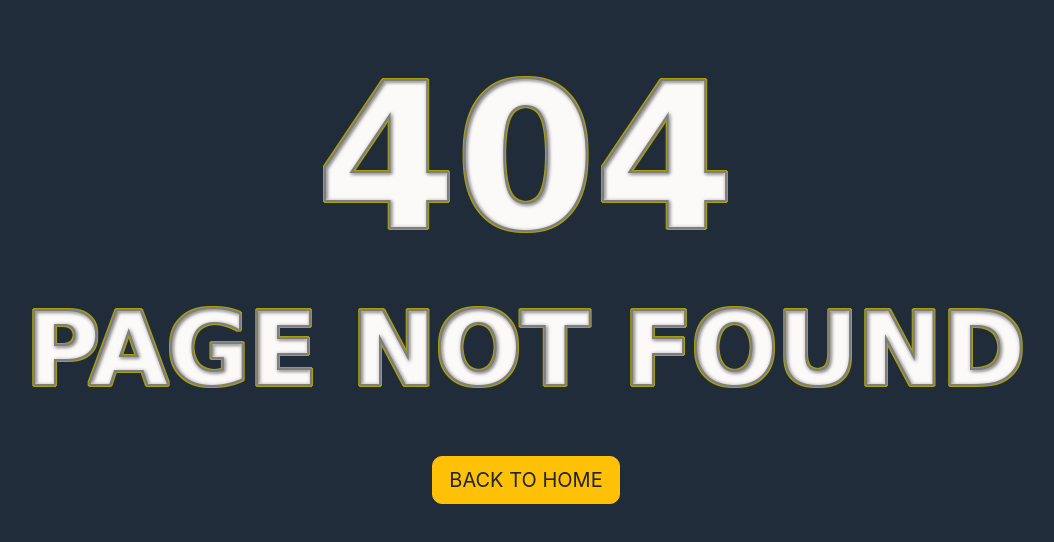
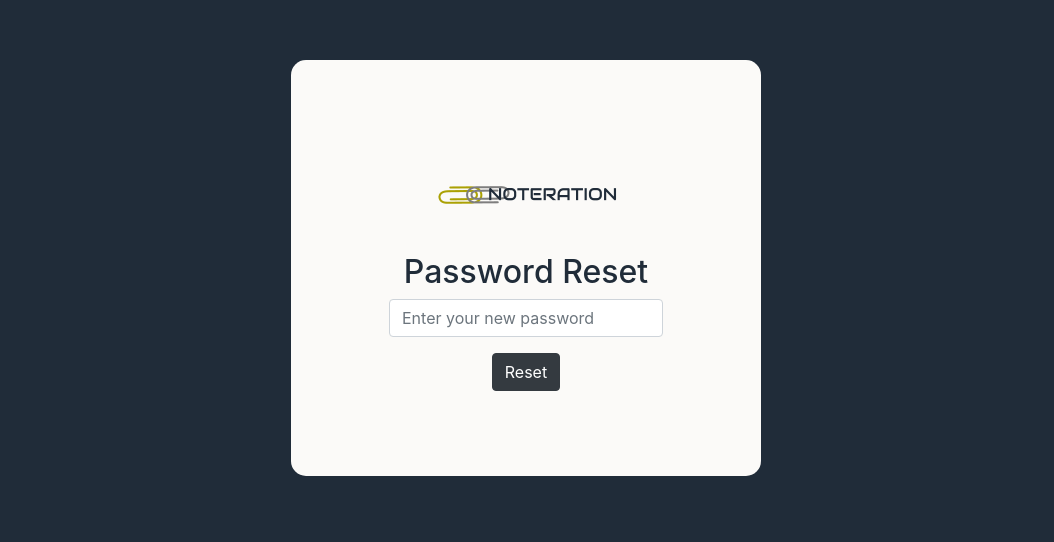
Before and after one commit to eteration-bootcamp/2020-bootcamp-team-5, a React app: page /new-password/1 in a window 1280 px wide. Shown: the part 132-674 px from the top of the page, without its empty margins (114-1168 px from the left). Built offline with nearby package versions, Linux system fonts and the light colour scheme.

Commit message:
add Reset Password feature

```diff
--- a/src/App.js
+++ b/src/App.js
@@ -11,6 +11,7 @@ import axios from 'axios';
 import WelcomePage from './containers/WelcomePage';
 import NotesPage from './containers/NotesPage';
 import PageNotFound from './containers/PageNotFound';
+import ResetPasswordPage from './containers/ResetPasswordPage';
 
 const store = createStore(
   reducer,
@@ -45,6 +46,7 @@ const App = () => {
       <Switch>
         <Route exact path="/" component={() => homePage(authResult, setAuthResult)} />
         <Route exact path="/notes" component={() => requireAuth(NotesPage, authResult, setAuthResult)} />
+        <Route path = "/new-password/:id" render={(props) => (<ResetPasswordPage {...props } />)} />
         <Route exact path="*" component={PageNotFound} />
       </Switch>
     </Router>
--- a/src/components/ForgotPassword/index.js
+++ b/src/components/ForgotPassword/index.js
@@ -1,26 +1,51 @@
-import React from 'react';
+import React, { useState } from 'react';
 import {Form, Button} from 'react-bootstrap';
 import {useDispatch} from 'react-redux';
 import '../../styles/Main.css';
+import axios from 'axios';
+import {FORGOT_PASSWORD_API} from '../../config/api';
 
 function ForgotPassword() {
     const dispatch = useDispatch();
+    const [authResult, setAuthResult] = useState(false);
+    const [username, setUsername] = useState('');
+    const [errorMessage, setErrorMessage] = useState('');
+
+    function grabUsername(e) {
+        setUsername(e.target.value);
+    }
+
+    function forgotPassword(e) {
+        e.preventDefault();
+
+        axios.post(FORGOT_PASSWORD_API + username)
+            .then(res => {
+                setErrorMessage("");
+                setAuthResult(true);
+            })
+            .catch(error => {
+                setAuthResult(false);
+                setErrorMessage("Please check your username and try again!");
+            });
+    }
 
     return(
         <div>
-            <Form className="form-auth-margin-top">
+            <Form onSubmit={forgotPassword} className="form-auth-margin-top">
+                <h5>{errorMessage}</h5>
                 <h2>Password Reset</h2>
-                <Form.Group controlId="email">
-                    <Form.Control placeholder="Enter your email here" />
+                {authResult ? (<span>Password reset link has been sent to your email.</span>) :
+                (<><Form.Group controlId="email">
+                    <Form.Control placeholder="Enter your username here" onChange={e => grabUsername(e)} />
                 </Form.Group>
 
                 <Button variant="dark" type="submit">
                     Reset
-                </Button>
+                </Button></>)}
             </Form>
 
             <Form.Text className="text-muted">
-                <Button variant="secondary" className="forgot-password-text go-back-button" onClick={() => dispatch({ type: 'SWITCH_FORGOT_REGISTER' })}>← Go Back</Button>
+                <Button variant="link" className="forgot-password-text go-back-button" onClick={() => dispatch({ type: 'SWITCH_FORGOT_REGISTER' })}>← Go Back</Button>
             </Form.Text>
         </div>
     );
--- a/src/config/api.js
+++ b/src/config/api.js
@@ -8,3 +8,5 @@ export const LOGIN_API = "http://team5.metindogancelik.com:8080/login";
 export const LOGOUT_API = "http://team5.metindogancelik.com:8080/logout?hashCode=";
 export const SIGNUP_API = "http://team5.metindogancelik.com:8080/signup";
 export const AUTH_API = "http://team5.metindogancelik.com:8080/auth";
+export const FORGOT_PASSWORD_API = "http://team5.metindogancelik.com:8080/forgot-password?username="
+export const NEW_PASSWORD_API = "http://team5.metindogancelik.com:8080/new-password/"
--- /dev/null
+++ b/src/containers/ResetPasswordPage.js
@@ -0,0 +1,86 @@
+import React, { useState } from 'react';
+import {Container, Row, Col, Form, Button} from 'react-bootstrap';
+import '../styles/Main.css';
+import logo from '../img/noteration-logo-dark.png';
+import axios from 'axios';
+import {NEW_PASSWORD_API} from '../config/api';
+import { useHistory } from 'react-router';
+
+function ResetPasswordPage(props) {
+  const [resetResult, setResetResult] = useState(false);
+  const [errorMessage, setErrorMessage] = useState('');
+  const [password, setPassword] = useState('');
+
+  const history = useHistory();
+
+  function routeChange() {
+    history.push('/');
+  }
+
+  function grabPassword(e) {
+    setPassword(e.target.value);
+  }
+
+  function resetPassword(e) {
+    e.preventDefault();
+
+    axios.post(`${NEW_PASSWORD_API}${props.match.params.id}`, password, { 'headers': { 'Content-Type': 'text/plain' } })
+        .then(res => {
+            setErrorMessage("");
+            setResetResult(true);
+        })
+        .catch(error => {
+            setResetResult(false);
+            setErrorMessage("Invalid reset code page! Check your code and try again!");
+        });
+  }
+
+  return (
+    <Container fluid className="reset-password-container">
+        <Row className="">
+          <Col md={2} className="d-none d-md-block"></Col>
+          <Col xs={12} md={8} className="reset-password-col text-center">
+            <div className="reset-password-box">
+              <Row className="justify-content-center">
+                <img
+                src={logo}
+                width="200"
+                height="100"
+                className="d-inline-block align-top"
+                alt="Noteration"
+                />
+              </Row>
+
+              <Form onSubmit={resetPassword}>
+                  <h5>{errorMessage}</h5>
+                  <h2>Password Reset</h2>
+                  {
+                    resetResult ?
+                    (
+                      <>
+                        <Row>Your password has been changed successfuly!</Row>
+                        <Row className="justify-content-center"><Button variant="link" className="forgot-password-text go-back-button" onClick={() => routeChange()}>← Go Back</Button></Row>
+                      </>
+                    ) :
+                    (
+                      <>
+                        <Form.Group controlId="email">
+                          <Form.Control type="password" placeholder="Enter your new password" onChange={e => grabPassword(e)} />
+                        </Form.Group>
+
+                        <Button variant="dark" type="submit">
+                            Reset
+                        </Button>
+                      </>
+                    )
+                  }
+              </Form>
+            </div>
+          </Col>
+          <Col md={2} className="d-none d-md-block"></Col>
+        </Row>
+    </Container>
+  );
+}
+
+export default ResetPasswordPage;
--- a/src/styles/Main.css
+++ b/src/styles/Main.css
@@ -159,6 +159,28 @@ body {
     align-content: center;
 }
 
+.reset-password-container {
+    background-color: #202c39;
+    height: 100vh;
+}
+
+.reset-password-col {
+    height: 100vh;
+    padding: 15% 15% 15% 15%;
+}
+
+.reset-password-box {
+    height: 100%;
+    width: 100%;
+    border-radius: 15px;
+    padding: 0% 5% 0% 5%;
+    display: grid;
+    align-content: center;
+    justify-content: center;
+    color: #202c39;
+    background: #FBFAF8;
+}
+
 @media only screen and (max-width: 768px) {
     .logo-responsive {
         display: grid;
--- a/webpack.config.js
+++ b/webpack.config.js
@@ -37,6 +37,9 @@ module.exports = {
       }
     ]
   },
+  output: {
+    publicPath: "/"
+  },
   devServer: {
     historyApiFallback: true,
   },
```
Also changed, not shown: src/img/noteration-logo-dark.png (added).
